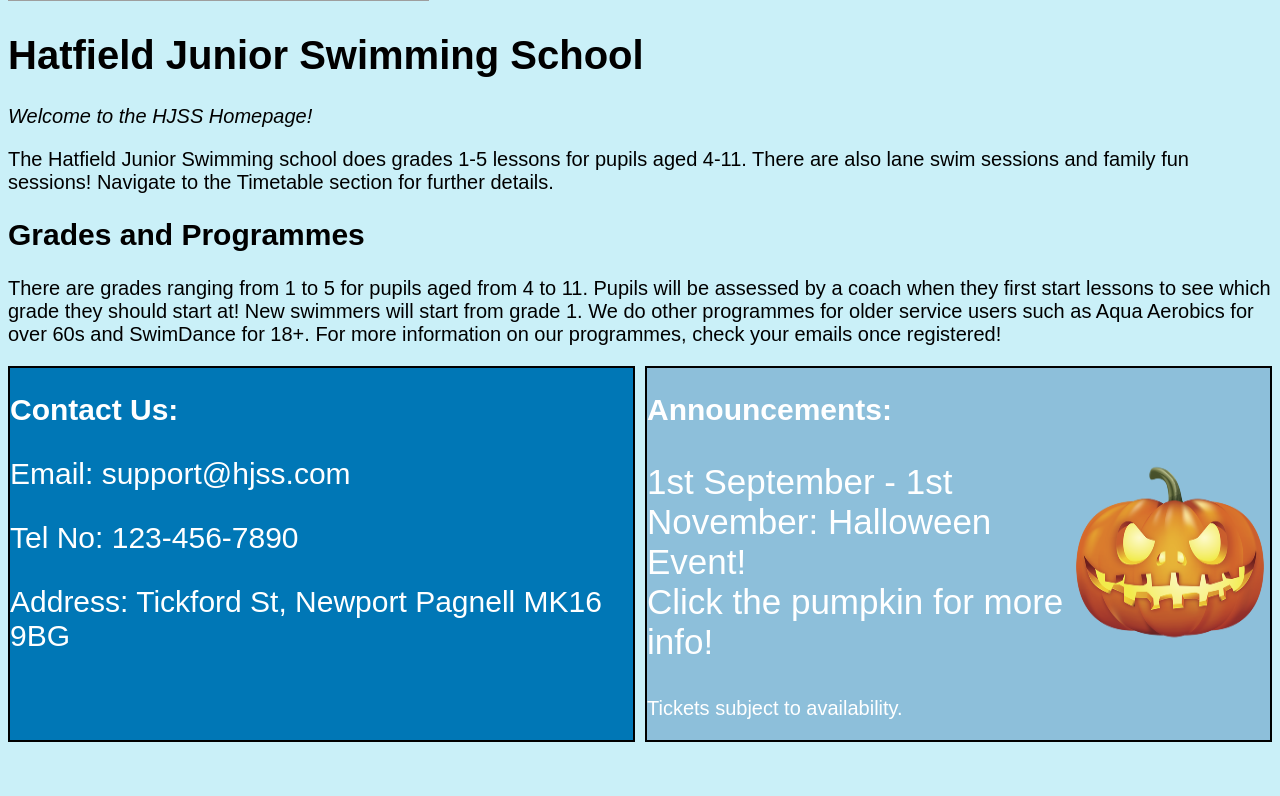
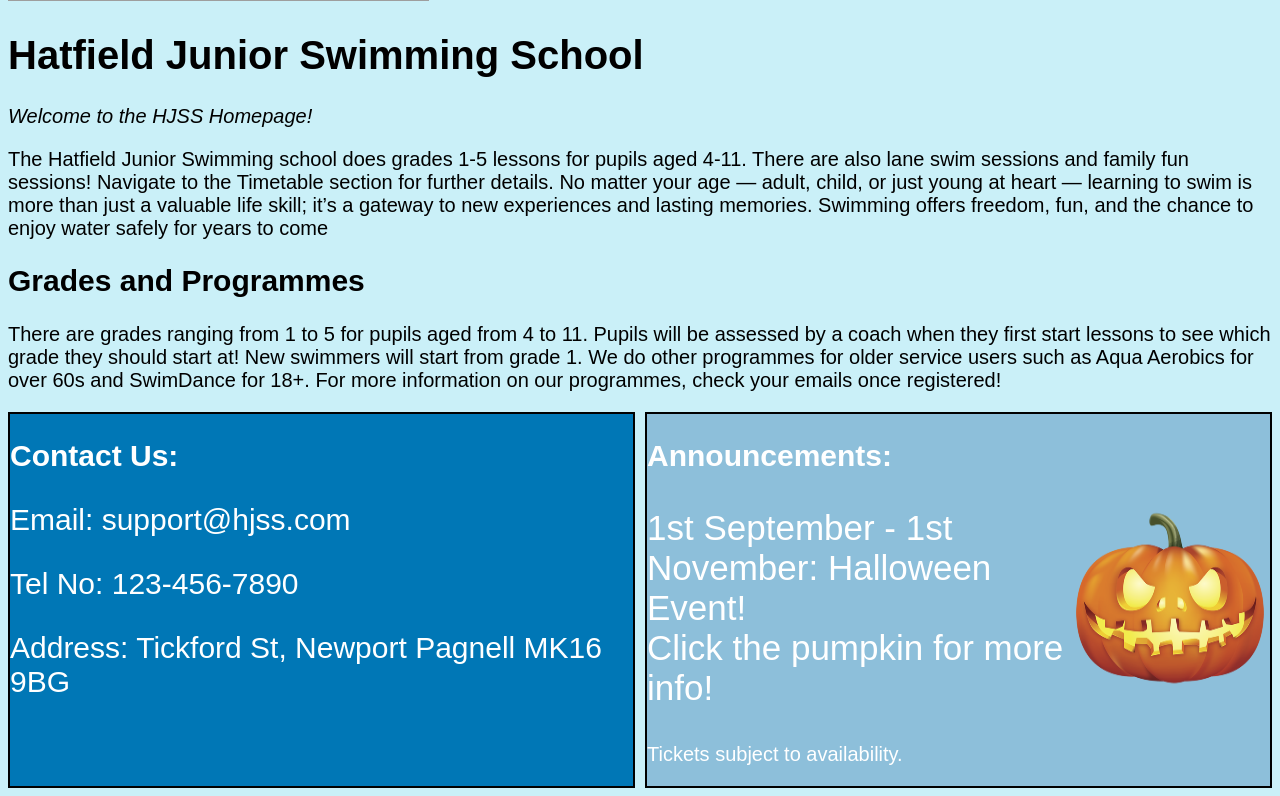
Before and after one commit to annawils441/summer-project, a Flask app: page / in a window 1280 px wide. Shown: the part 423-1219 px from the top of the page. Before the commit the page ends 1165 px from the top, so only its background shows below. Run offline with Flask 3, Linux system fonts and the light colour scheme; grey boxes are pictures that could not be loaded.

Commit message:
Updated index.html text.

```diff
--- a/templates/index.html
+++ b/templates/index.html
@@ -31,7 +31,7 @@
         <h1 class="title"> Hatfield Junior Swimming School</h1>
 
         <p><i> Welcome to the HJSS Homepage!</i></p>
-        <p>The Hatfield Junior Swimming school does grades 1-5 lessons for pupils aged 4-11. There are also lane swim sessions and family fun sessions! Navigate to the Timetable section for further details.</p>
+        <p>The Hatfield Junior Swimming school does grades 1-5 lessons for pupils aged 4-11. There are also lane swim sessions and family fun sessions! Navigate to the Timetable section for further details. No matter your age — adult, child, or just young at heart — learning to swim is more than just a valuable life skill; it’s a gateway to new experiences and lasting memories. Swimming offers freedom, fun, and the chance to enjoy water safely for years to come</p>
 
         <h2>Grades and Programmes</h2>
         <p>There are grades ranging from 1 to 5 for pupils aged from 4 to 11. Pupils will be assessed by a coach when they first start lessons to see which grade they should start at! New swimmers will start from grade 1. We do other programmes for older service users such as Aqua Aerobics for over 60s and SwimDance for 18+. For more information on our programmes, check your emails once registered!</p>
```
